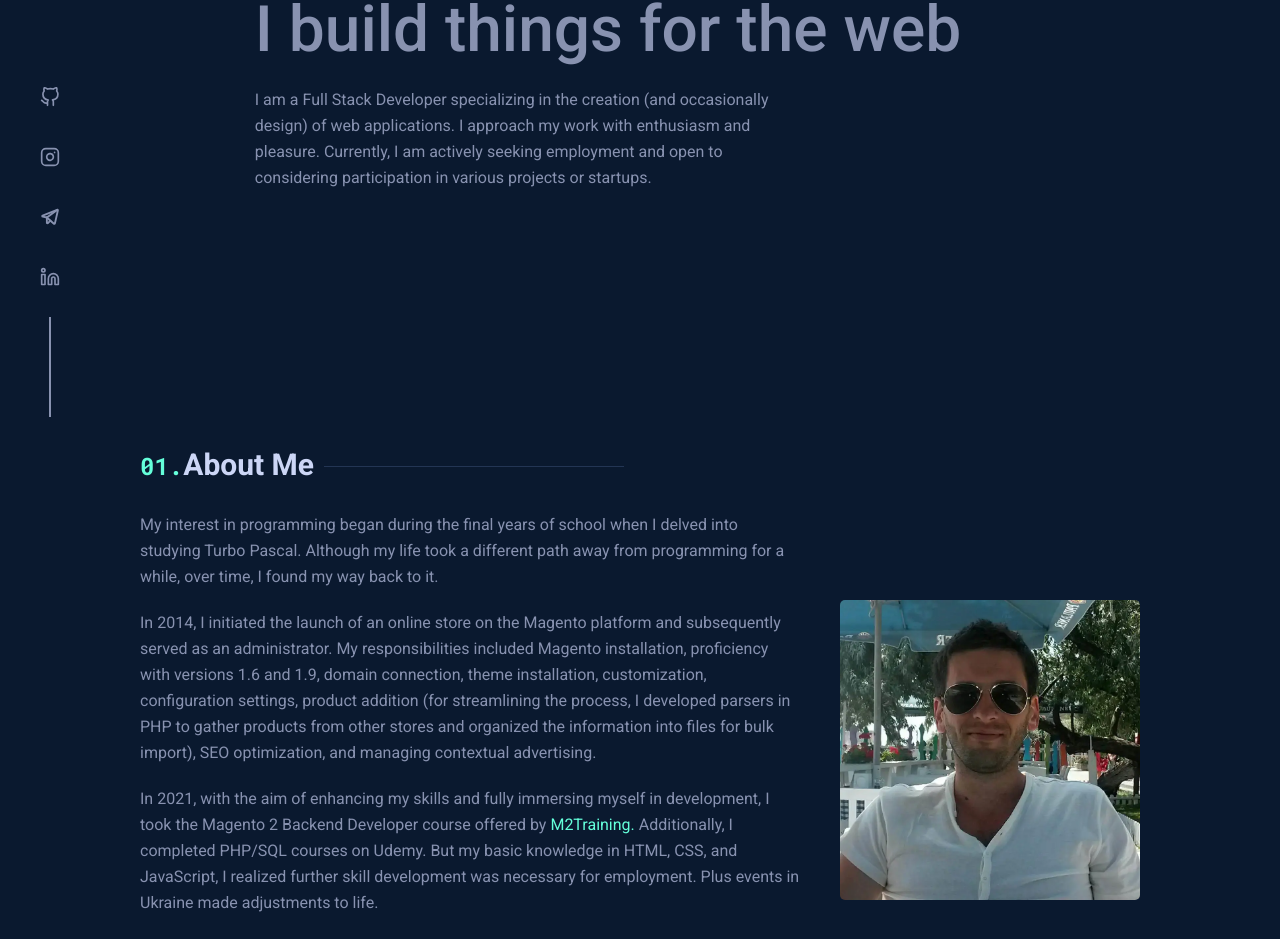
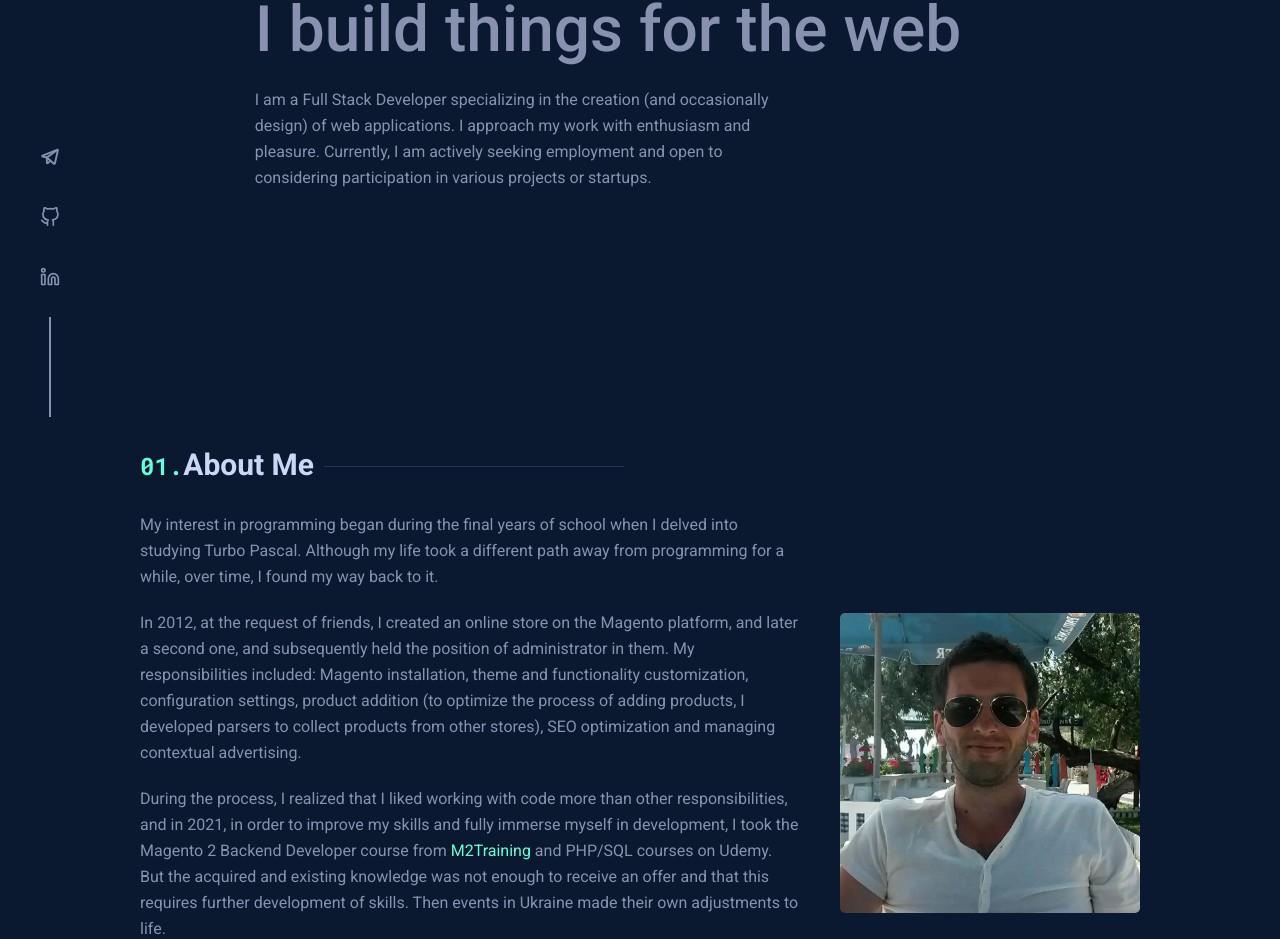
Before and after one commit to vlkzmn/volodymyr_kuzmin, a React (Create React App) app: page / in a window 1280 px wide. Shown: the part 383-1322 px from the top of the page. Built offline with nearby package versions, Linux system fonts and the light colour scheme.

Commit message:
change about

```diff
--- a/src/api/projects.json
+++ b/src/api/projects.json
@@ -83,7 +83,7 @@
   {
     "id": 9,
     "title": "Gadgets Online Store",
-    "description": "A single-page application implements online store functionality (server on free hosting, there may be delays in data loading).",
+    "description": "A single-page application implements online store functionality.",
     "image": "",
     "gitHubUrl": "https://github.com/vlkzmn/gadgets_store",
     "url": "https://vlkzmn.github.io/gadgets_store/",
@@ -93,7 +93,7 @@
   {
     "id": 10,
     "title": "Simple Chat",
-    "description": "A single-page application implements simple chat functionality (server on free hosting, there may be delays in data loading).",
+    "description": "A single-page application implements simple chat functionality. Instant data exchange using websockets.",
     "image": "",
     "gitHubUrl": "https://github.com/vlkzmn/simple_chat",
     "url": "https://vlkzmn.github.io/simple_chat/",
@@ -112,10 +112,10 @@
   },
   {
     "id": 12,
-    "title": "Schema Questionnaire",
-    "description": "Psychological test - multi-language, dark/light theme, saving results to the database and sending results to PDF.",
+    "title": "Schema Questionnaires",
+    "description": "Psychological test - multi-language, dark/light theme, saving results to the database and sending PDF results by email, access to view results in the application by authorization (access/refresh tokens).",
     "image": "",
-    "gitHubUrl": "https://github.com/vlkzmn/shema/settings/pages",
+    "gitHubUrl": "https://github.com/vlkzmn/shema",
     "url": "https://vlkzmn.github.io/shema/",
     "stack": "React Typescript Node.js",
     "isFeatured": false
--- a/src/components/About/About.tsx
+++ b/src/components/About/About.tsx
@@ -18,24 +18,24 @@ export const About: React.FC = () => {
               </p>
 
               <p className="about__paragraph">
-                In 2014, I initiated the launch of an online store on the Magento platform and subsequently served as an administrator. My responsibilities included Magento installation, proficiency with versions 1.6 and 1.9, domain connection, theme installation, customization, configuration settings, product addition (for streamlining the process, I developed parsers in PHP to gather products from other stores and organized the information into files for bulk import), SEO optimization, and managing contextual advertising.
+                In 2012, at the request of friends, I created an online store on the Magento platform, and later a second one, and subsequently held the position of administrator in them. My responsibilities included: Magento installation, theme and functionality customization, configuration settings, product addition (to optimize the process of adding products, I developed parsers to collect products from other stores), SEO optimization and managing contextual advertising.
               </p>
 
               <p className="about__paragraph">
-                In 2021, with the aim of enhancing my skills and fully immersing myself in development, I took the Magento 2 Backend Developer course offered by
+                During the process, I realized that I liked working with code more than other responsibilities, and in 2021, in order to improve my skills and fully immerse myself in development, I took the Magento 2 Backend Developer course from
                 <a
                   href="https://m2training.com.ua/"
                   className="about__paragraph-link"
                   target="_blank"
                   rel="noreferrer"
                 >
-                  &#160;M2Training.&#160;
+                  &#160;M2Training&#160;
                 </a>
-                Additionally, I completed PHP/SQL courses on Udemy. But my basic knowledge in HTML, CSS, and JavaScript, I realized further skill development was necessary for employment. Plus events in Ukraine made adjustments to life.
+                and PHP/SQL courses on Udemy. But the acquired and existing knowledge was not enough to receive an offer and that this requires further development of skills. Then events in Ukraine made their own adjustments to life.
               </p>
 
               <p className="about__paragraph">
-                In 2023, I successfully completed the Full Stack Developer course at
+                In 2024, I successfully completed the Full Stack Developer course at
                 <a
                   href="https://mate.academy/en/courses/fullstack-parttime#course-program"
                   className="about__paragraph-link"
@@ -44,7 +44,7 @@ export const About: React.FC = () => {
                 >
                   &#160;Mate&#160;Academy&#160;
                 </a>
-                and am now fully prepared to embark on a journey into the realm of Web Development!
+                and am now fully prepared to dive into the field of web development!
               </p>
             </div>
 
--- a/src/components/Projects/Projects.scss
+++ b/src/components/Projects/Projects.scss
@@ -42,6 +42,18 @@
       background-color: $LightestNavy;
       transform: translateY(-8px);
     }
+  }
+
+  &__remark {
+    display: flex;
+    margin: 0 40px;
+    gap: 20px;
+    font-family: $RobotoMono;
+    font-size: 14px;
+  }
+
+  &__remark-title {
+    color: $Green;
   }
 
   &__item {
@@ -204,6 +216,10 @@
     }
   }
 
+  &__other {
+    margin-bottom: 50px;
+  }
+
   &__other-title {
     margin-bottom: 50px;
     font-size: 26px;
--- a/src/components/Projects/Projects.tsx
+++ b/src/components/Projects/Projects.tsx
@@ -132,6 +132,16 @@ export const Projects: React.FC = () => {
               })}
             </div>
           </div>
+
+          <div className="projects__remark">
+            <span className="projects__remark-title">
+              remark:
+            </span>
+
+            <span className="projects__remark-text">
+              projects that use a server part are hosted on free render.com hosting and have a data loading delay of about 2 minutes, I hope you have time to wait!
+            </span>
+          </div>
         </div>
       </div>
     </section>
--- a/src/components/SVG/socialSVG.tsx
+++ b/src/components/SVG/socialSVG.tsx
@@ -16,23 +16,23 @@ const GitHubSVG: React.FC = () => (
   </svg>
 );
 
-const InstagramSVG: React.FC = () => (
-  <svg
-    xmlns="http://www.w3.org/2000/svg"
-    role="img"
-    viewBox="0 0 24 24"
-    fill="none"
-    stroke="currentColor"
-    strokeWidth="2"
-    strokeLinecap="round"
-    strokeLinejoin="round"
-  >
-    <title>Instagram</title>
-    <rect x="2" y="2" width="20" height="20" rx="5" ry="5"></rect>
-    <path d="M16 11.37A4 4 0 1 1 12.63 8 4 4 0 0 1 16 11.37z"></path>
-    <line x1="17.5" y1="6.5" x2="17.51" y2="6.5"></line>
-  </svg>
-);
+// const InstagramSVG: React.FC = () => (
+//   <svg
+//     xmlns="http://www.w3.org/2000/svg"
+//     role="img"
+//     viewBox="0 0 24 24"
+//     fill="none"
+//     stroke="currentColor"
+//     strokeWidth="2"
+//     strokeLinecap="round"
+//     strokeLinejoin="round"
+//   >
+//     <title>Instagram</title>
+//     <rect x="2" y="2" width="20" height="20" rx="5" ry="5"></rect>
+//     <path d="M16 11.37A4 4 0 1 1 12.63 8 4 4 0 0 1 16 11.37z"></path>
+//     <line x1="17.5" y1="6.5" x2="17.51" y2="6.5"></line>
+//   </svg>
+// );
 
 const LinkedinSVG: React.FC = () => (
   <svg
@@ -76,24 +76,25 @@ interface ComponentsData {
 
 export const socialSvgComponents: Components = {
   GitHubSVG,
-  InstagramSVG,
+  // InstagramSVG,
   LinkedinSVG,
   TelegramSVG,
 };
 
 export const socialSvgData: ComponentsData[] = [
   {
+    name: 'TelegramSVG',
+    link: 'https://t.me/VolodymyrKuzmin',
+  },
+  {
     name: 'GitHubSVG',
     link: 'https://github.com/vlkzmn',
   },
-  {
-    name: 'InstagramSVG',
-    link: 'https://www.instagram.com/volodymyr.kuzmin/',
-  },
-  {
-    name: 'TelegramSVG',
-    link: 'https://t.me/VolodymyrKuzmin',
-  },
+  // {
+  //   name: 'InstagramSVG',
+  //   link: 'https://www.instagram.com/volodymyr.kuzmin/',
+  // },
+
   {
     name: 'LinkedinSVG',
     link: 'https://www.linkedin.com/in/volodymyr-kuzmin/',
```
